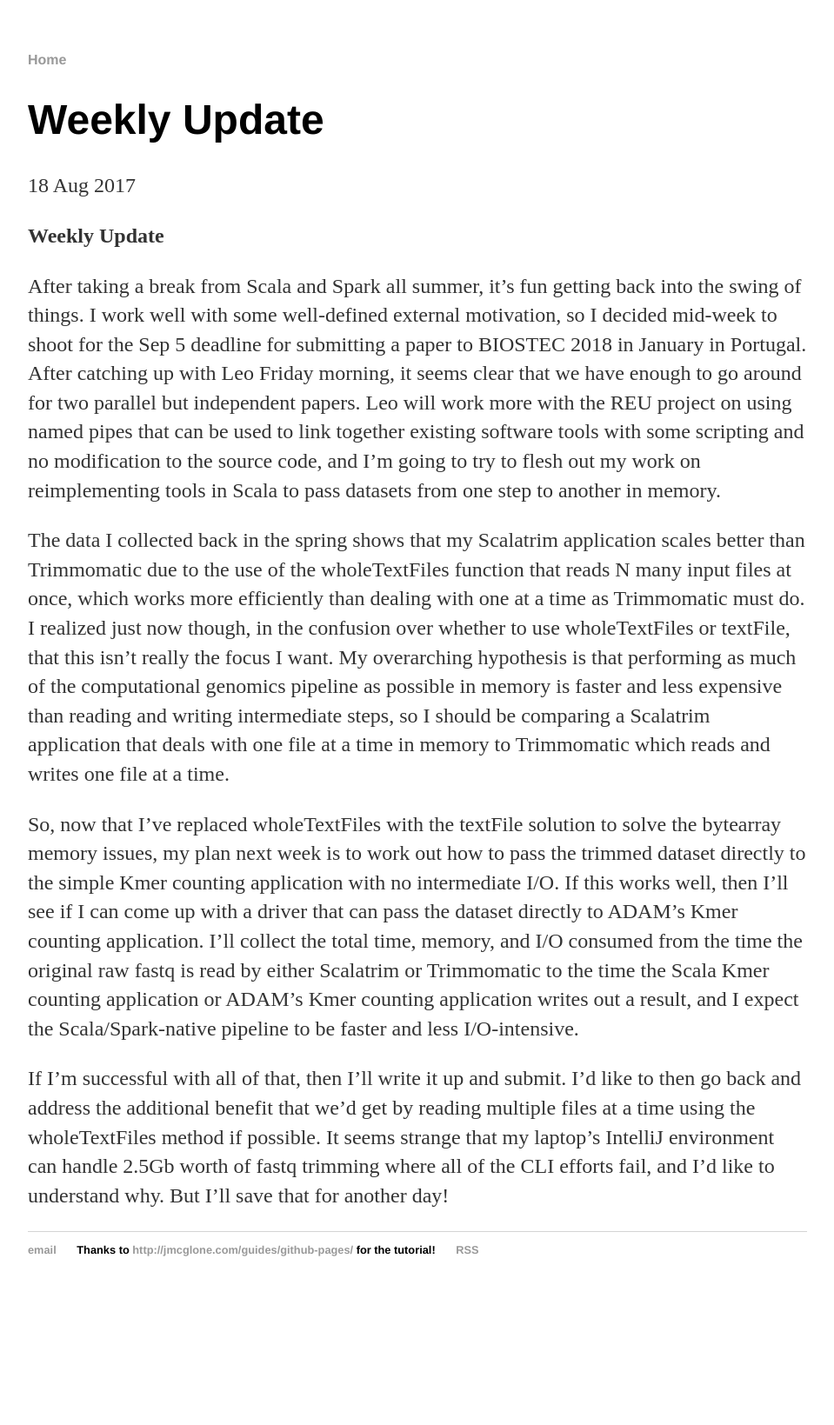
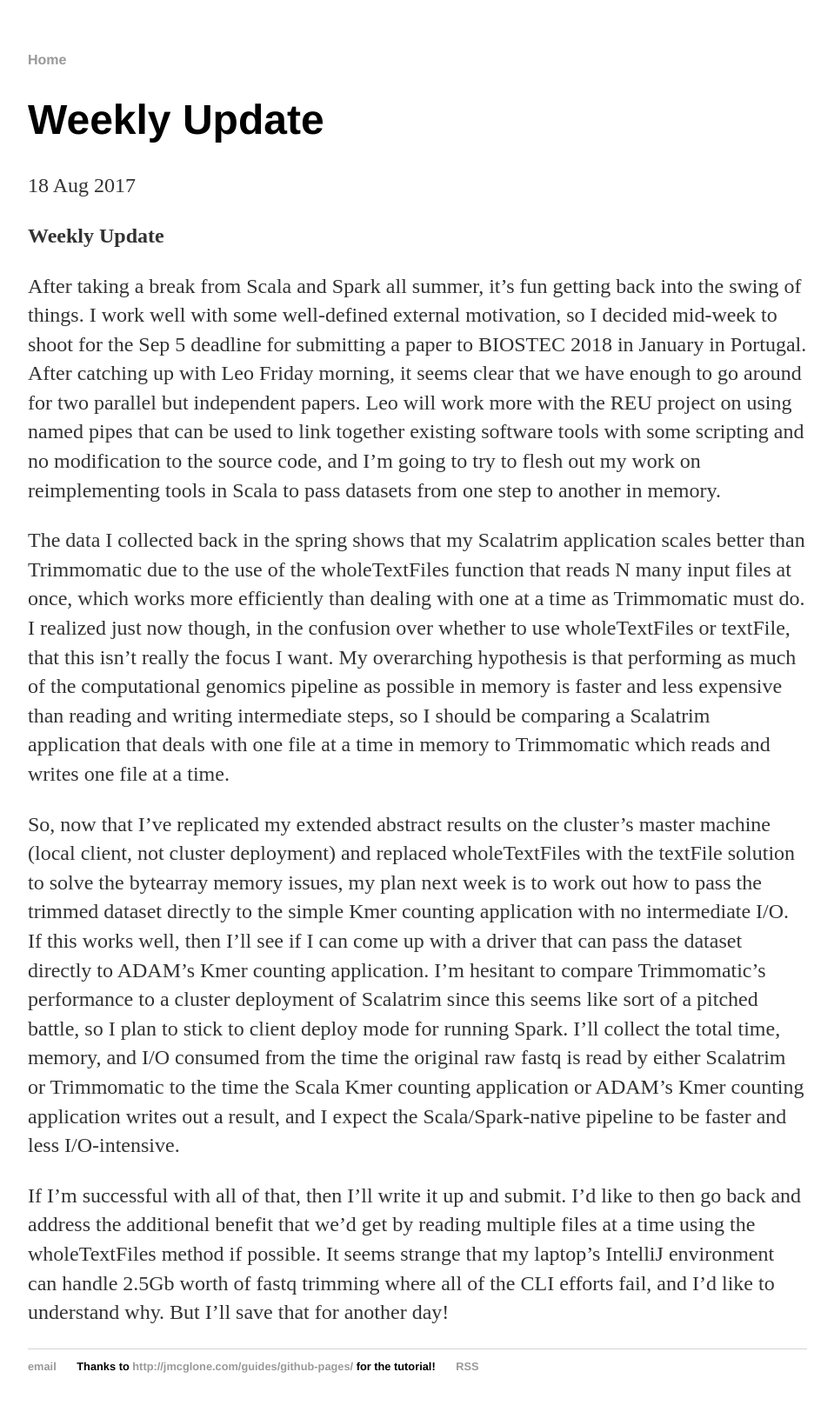
Before and after one commit to waltermblair/personal, a Jekyll site: the page built from _posts/2017-08-18-weekly-update.md, in a window 1280 px wide. Shown: the whole page at 87% size, without its empty margins (160-1119 px from the left). Built offline with Jekyll 4.4.1, drawn with Linux system fonts in a browser that asks for light colours; before the commit the page ends 1505 px from its top, so only the background shows below that.

Commit message:
8/18 update

```diff
--- a/_posts/2017-08-18-weekly-update.md
+++ b/_posts/2017-08-18-weekly-update.md
@@ -9,6 +9,6 @@ After taking a break from Scala and Spark all summer, it's fun getting back into
 
 The data I collected back in the spring shows that my Scalatrim application scales better than Trimmomatic due to the use of the wholeTextFiles function that reads N many input files at once, which works more efficiently than dealing with one at a time as Trimmomatic must do. I realized just now though, in the confusion over whether to use wholeTextFiles or textFile, that this isn't really the focus I want. My overarching hypothesis is that performing as much of the computational genomics pipeline as possible in memory is faster and less expensive than reading and writing intermediate steps, so I should be comparing a Scalatrim application that deals with one file at a time in memory to Trimmomatic which reads and writes one file at a time.
 
-So, now that I've replaced wholeTextFiles with the textFile solution to solve the bytearray memory issues, my plan next week is to work out how to pass the trimmed dataset directly to the simple Kmer counting application with no intermediate I/O. If this works well, then I'll see if I can come up with a driver that can pass the dataset directly to ADAM's Kmer counting application. I'll collect the total time, memory, and I/O consumed from the time the original raw fastq is read by either Scalatrim or Trimmomatic to the time the Scala Kmer counting application or ADAM's Kmer counting application writes out a result, and I expect the Scala/Spark-native pipeline to be faster and less I/O-intensive.
+So, now that I've replicated my extended abstract results on the cluster's master machine (local client, not cluster deployment) and replaced wholeTextFiles with the textFile solution to solve the bytearray memory issues, my plan next week is to work out how to pass the trimmed dataset directly to the simple Kmer counting application with no intermediate I/O. If this works well, then I'll see if I can come up with a driver that can pass the dataset directly to ADAM's Kmer counting application. I'm hesitant to compare Trimmomatic's performance to a cluster deployment of Scalatrim since this seems like sort of a pitched battle, so I plan to stick to client deploy mode for running Spark. I'll collect the total time, memory, and I/O consumed from the time the original raw fastq is read by either Scalatrim or Trimmomatic to the time the Scala Kmer counting application or ADAM's Kmer counting application writes out a result, and I expect the Scala/Spark-native pipeline to be faster and less I/O-intensive.
 
 If I'm successful with all of that, then I'll write it up and submit. I'd like to then go back and address the additional benefit that we'd get by reading multiple files at a time using the wholeTextFiles method if possible. It seems strange that my laptop's IntelliJ environment can handle 2.5Gb worth of fastq trimming where all of the CLI efforts fail, and I'd like to understand why. But I'll save that for another day!
```
